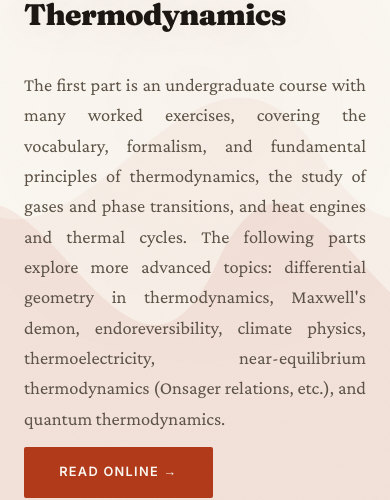
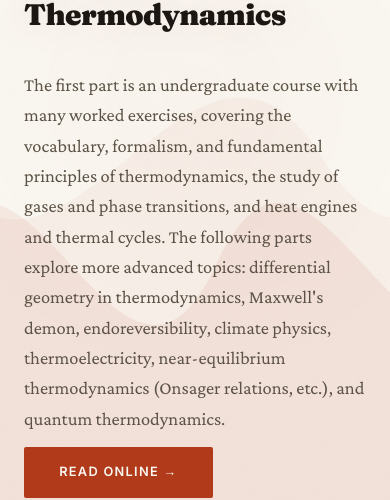
Before and after one commit to jpbruneton/thermo_book, a Next.js app: page / in a window 390 px wide. Shown: the part 223-723 px from the top of the page. Built offline with nearby package versions, Linux system fonts and the light colour scheme; no server answers.

Commit message:
Align homepage text left on mobile

```diff
--- a/app/HomePageClient.tsx
+++ b/app/HomePageClient.tsx
@@ -122,6 +122,7 @@ export default function HomePageClient() {
                 .map((paragraph, index, arr) => (
                   <p
                     key={index}
+                    className="home-hero-description"
                     style={{
                       fontFamily: "var(--font-crimson)",
                       fontSize: "1.15rem",
--- a/app/globals.css
+++ b/app/globals.css
@@ -1040,6 +1040,10 @@ a.exercise-index-card-link:focus-visible {
   .home-main-title {
     margin-top: 0 !important;
   }
+
+  .home-hero-description {
+    text-align: left !important;
+  }
 }
 
 /* ─── Mobile: hide the "01, 02, ..." lesson numbers in the leçons list ─── */
```
